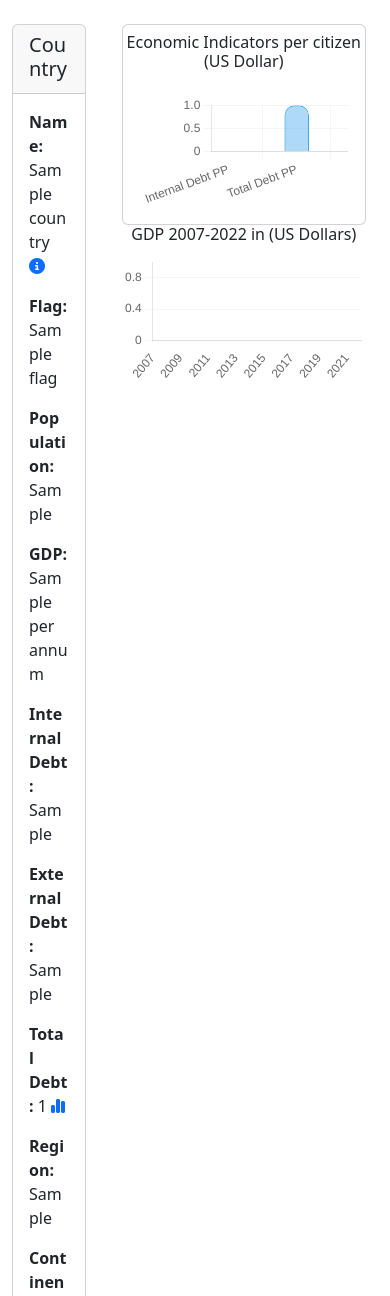
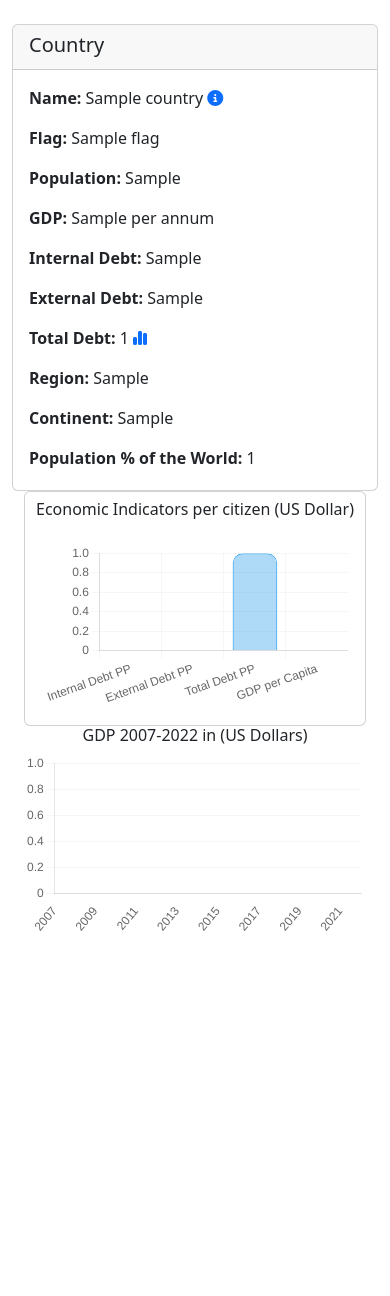
Before and after one commit to ronardcaktus/debt-visual, a Django app: template apps/countries/templates/country/country_detail.html in a window 390 px wide. Shown: the part 66-1362 px from the top of the page. After the commit the page ends 997 px from the top, so only its background shows below. Run offline with Django 3.2, Linux system fonts and the light colour scheme; the template is opened without the code that fills it: most values are stand-ins (such as "Sample title", 1, 10 or a date in 2020); some libraries are stand-ins or nearby versions.

Commit message:
Change chart color and hide region chart on small screen

```diff
--- a/apps/countries/templates/country/country_detail.html
+++ b/apps/countries/templates/country/country_detail.html
@@ -9,7 +9,7 @@
     <div class="jumbotron">
         <div class="container pt-4">
             <div class="row">
-                <div class="col-3">
+                <div class="col-lg-3 col-md-7 col-sm-6">
                     {% for country in countries %}
                     <div class="card">
                         <div class="card-header pb-1">
@@ -36,7 +36,7 @@
                                 {{ country.population_percentage_of_the_world }}</p>
                         </div>
                     </div>
-
+                    <div class="col-lg-12 d-none d-lg-block">
                         <!-- Region GDP Chart -->
                         <canvas id="gdpChart" width="300" height="300"></canvas>
                         <script>
@@ -53,7 +53,7 @@
                                         data: ["{{ country.total_region_gdp_pc_excluding_self }}", "{{ country.country_gdp_pc }}"],
                                         backgroundColor: [
                                             'rgba(90, 138, 211, 0.7)',
-                                        'rgba(220, 235, 2, 0.7)'
+                                            'rgba(233, 116, 81, 0.7)'
                                         ],
                                         hoverOffset: 4
                                     }]
@@ -63,9 +63,9 @@
 
                         <p class="lead text-center fs-6 pt-4"> {{ country.name }}'s GDP %
                             of {{ country.region_formatted}}n region.</p>
-
                     </div>
-                <div class="col-9">
+                </div>
+                <div class="col-lg-9 col-md-12 col-sm-12">
                     <div class="container">
                         <div class="card">
                             <p class="h6 text-center pt-2">Economic Indicators per citizen (US Dollar)</p>
@@ -127,8 +127,7 @@
                                 </script>
                             </div>
                         </div>
-                        <!-- Some countries won't have GPD data, this ensures that -->
-                        <!-- the graph only shows if the country has GDP data. -->
+                        <!-- Some countries won't have GPD data, hence the conditional -->
                         {% if gdp_data %}
                         <div class="card-body pb-1">
                             <p class="h6 text-center">GDP 2007-2022 in (US Dollars)</p>
@@ -147,7 +146,7 @@
                                         data: gdp_model_data,
                                         fill: false,
                                         borderColor: '#54B4D3',
-                                        tension: 0.5,
+                                        tension: 0.2,
                                     }],
                                 };
                                 const gdp_trend_chart = new Chart(ctx3, {
```
Lines whose indentation alone changed are shown as unchanged.
